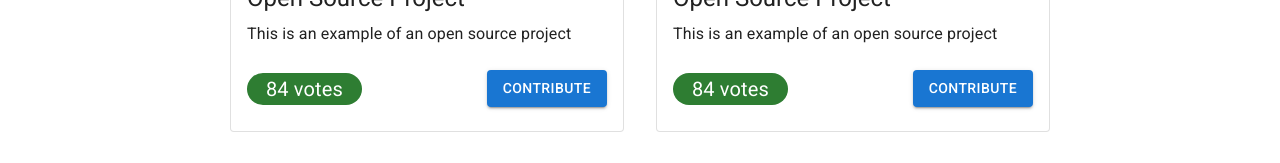
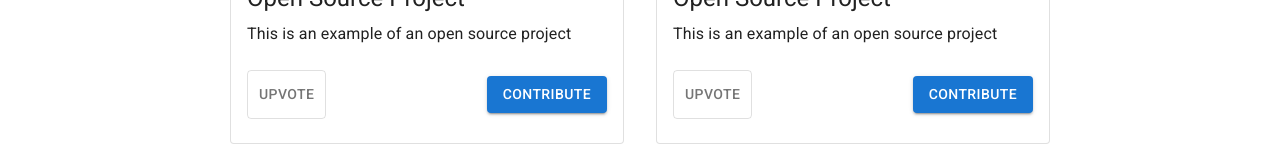
Before and after one commit to ihtasham42/kcl-blockchain-hackathon, a React (Create React App) app in the folder client/: page / in a window 1280 px wide. Shown: the part 444-607 px from the top of the page. Built offline with nearby package versions, Linux system fonts and the light colour scheme; grey boxes are pictures that could not be loaded.

Commit message:
upvote now toggles, but there is no data integrity eg consistent vote count

```diff
--- a/client/package.json
+++ b/client/package.json
@@ -6,11 +6,14 @@
     "@emotion/react": "^11.10.4",
     "@emotion/styled": "^11.10.4",
     "@fontsource/roboto": "^4.5.8",
+    "@material-ui/core": "^4.12.4",
+    "@material-ui/icons": "^4.11.3",
     "@mui/icons-material": "^5.10.9",
-    "@mui/material": "^5.10.9",
+    "@mui/material": "^5.10.10",
     "framer-motion": "^7.5.3",
     "react": "^18.2.0",
     "react-dom": "^18.2.0",
+    "react-icons": "^4.6.0",
     "react-router-dom": "^6.4.2",
     "react-scripts": "5.0.1",
     "recharts": "^2.1.15"
--- a/client/src/components/ProjectCard.js
+++ b/client/src/components/ProjectCard.js
@@ -5,9 +5,11 @@ import {
   CardMedia,
   Chip,
   Typography,
+  ToggleButton,
 } from "@mui/material";
 import { Stack } from "@mui/system";
 import React from "react";
+import Upvote from "./UpvoteButton";
 
 const ProjectCard = ({ data }) => {
   return (
@@ -29,11 +31,21 @@ const ProjectCard = ({ data }) => {
           direction="row"
           alignItems="center"
         >
-          <Chip
-            label="84 votes"
+        {/* <ToggleButton
+          value="upvote"
+          selected={selected}
+          onChange={() => {
+            setSelected(!selected);
+          }}
+        >
+          {selected ?  <BsArrowUpCircle/> :  <BsArrowUpCircleFill/>}
+        </ToggleButton> */}
+        <Upvote />
+          {/* <Chip
+            label = "votes"
             color="success"
             sx={{ width: 115, fontSize: 20 }}
-          />
+          /> */}
           <Button variant="contained">Contribute</Button>
         </Stack>
       </CardContent>
--- /dev/null
+++ b/client/src/components/UpvoteButton.js
@@ -0,0 +1,33 @@
+import React from 'react';
+
+import {BsArrowUpCircleFill, BsArrowUpCircle} from "react-icons/bs";
+import {
+    ToggleButton,
+  } from "@mui/material";
+
+class Upvote extends React.Component {
+
+    constructor() {
+        super();
+        this.state = {
+            toggle: false
+        };
+
+        this.onToggle = this.onToggle.bind(this);
+    }
+
+    onToggle(e) {
+      this.setState({ toggle: !this.state.toggle })
+    }
+
+    render() {
+       return (
+          <ToggleButton onClick={this.onToggle} type="button"
+            >
+                {this.state.toggle ? "Upvoted" : "Upvote"}
+          </ToggleButton>
+       );
+    }
+}
+
+export default Upvote;
```
Also changed, not shown: 1 other file (tests, documents, lock files or other folders).
